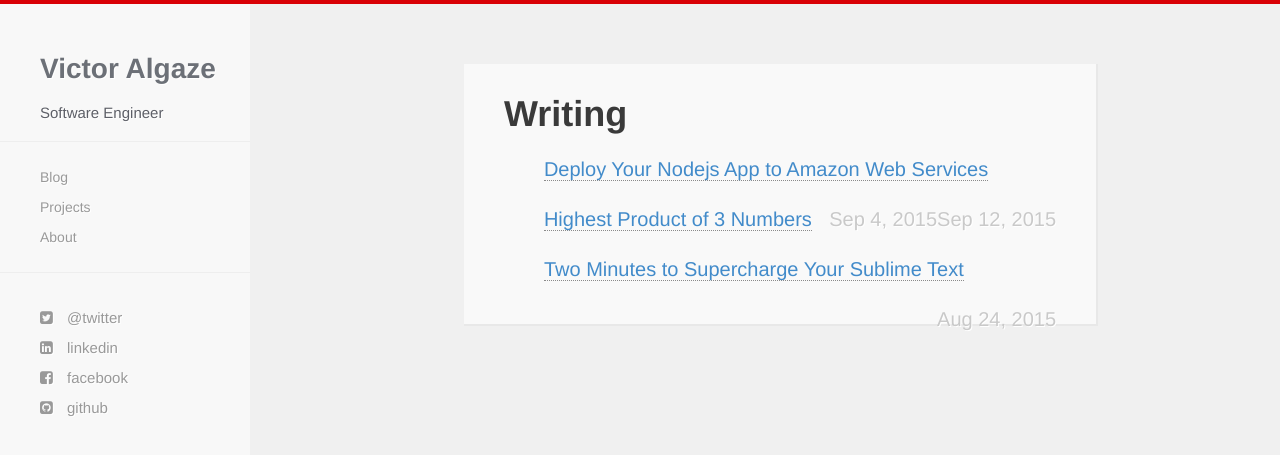
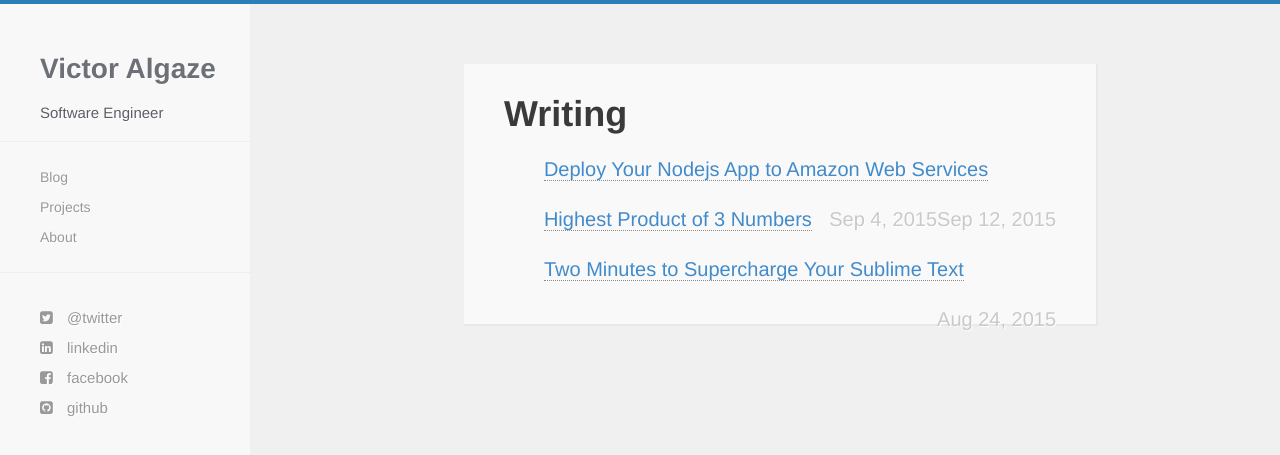
Before and after one commit to valgaze/valgaze.github.io, a Jekyll site: the page built from blog.html, in a window 1280 px wide. Shown: the top 455 px of the page. Built offline with Jekyll 4.4.1, drawn with Linux system fonts in a browser that asks for light colours; nearby versions of some CDN libraries; Markdown is read by kramdown in place of the engine named in the settings.

Commit message:
Various tweaks

```diff
--- a/_includes/navigation.html
+++ b/_includes/navigation.html
@@ -14,6 +14,7 @@
       <li><a href="{{ site.baseurl }}/blog">Blog</a></li>
       <li><a href="{{ site.baseurl }}/projects">Projects</a></li>
       <li><a href="{{ site.baseurl }}/about">About</a></li>
+
       </ul>
     </div><!--/.nav-collapse -->
   </div>
--- a/blog.html
+++ b/blog.html
@@ -6,7 +6,7 @@ title: All Posts
   <h1>Writing</h1>
   <ul class="posts">
     {% for post in site.posts %}
-    <li><span><a href="{{ site.baseurl }}{{ post.url }}">{{ post.title }}</a><time class="pull-right post-list">{{ post.date | date_to_string | date: "%b %-d, %Y"  }}</h4></time></span></span></li>
+    <li><span><a href="{{ site.baseurl }}{{ post.url }}">{{ post.title }}</a><time class="pull-right post-list hidden-xs">{{ post.date | date_to_string | date: "%b %-d, %Y"  }}</h4></time></span></span></li>
     {% endfor %}
   </ul>
 </div>
--- a/css/hc.css
+++ b/css/hc.css
@@ -6,7 +6,7 @@ body
   color:#2c3e50;
   background-color:#f0f0f0;
   width:100%;
-  border-top:solid #d90006;
+  border-top:solid #2980b9;
   border-width:4px
 }
 
@@ -98,7 +98,7 @@ p
   overflow-y:auto;
   z-index:1000;
   margin-top:-4px;
-  border-top:solid #d90006;
+  border-top:solid #2980b9;
   transition:all .4s ease 0;
   border-width:4px
 }
@@ -468,7 +468,7 @@ time
   -moz-box-shadow:inset 0 -10px 5px -2px rgba(119,119,119,0.35);
   -webkit-box-shadow:inset 0 -10px 5px -2px rgba(119,119,119,0.35);
   border-bottom:solid 1px #fff;
-  background-image:url(https://placeholdit.imgix.net/~text?txtsize=84&bg=220000&txt=900%C3%97900&w=900&h=200);
+  background-image:url("../images/coverphoto.png");
   background-size: cover;
   z-index:-4;
   margin-top:-55px;
```
